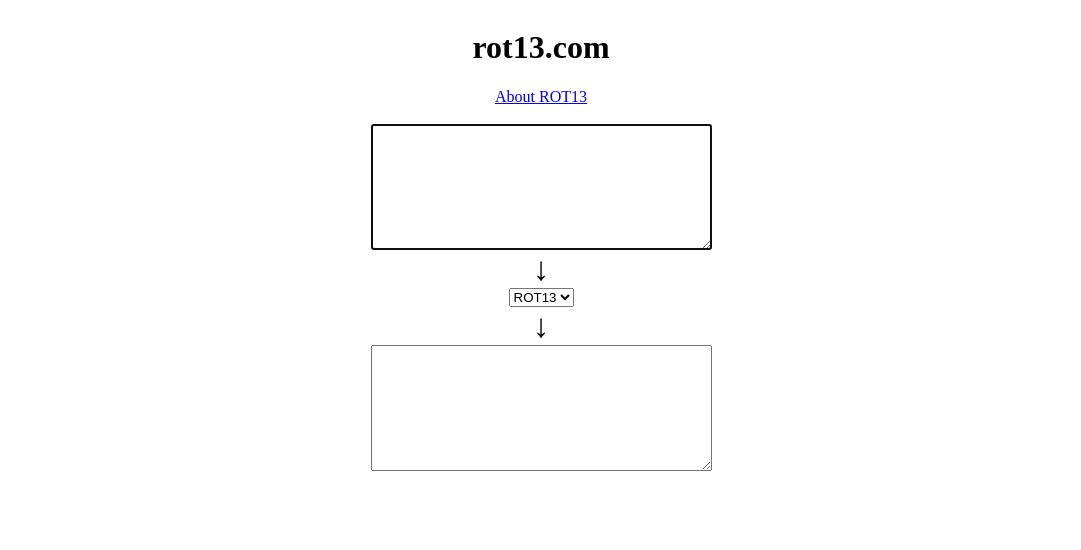
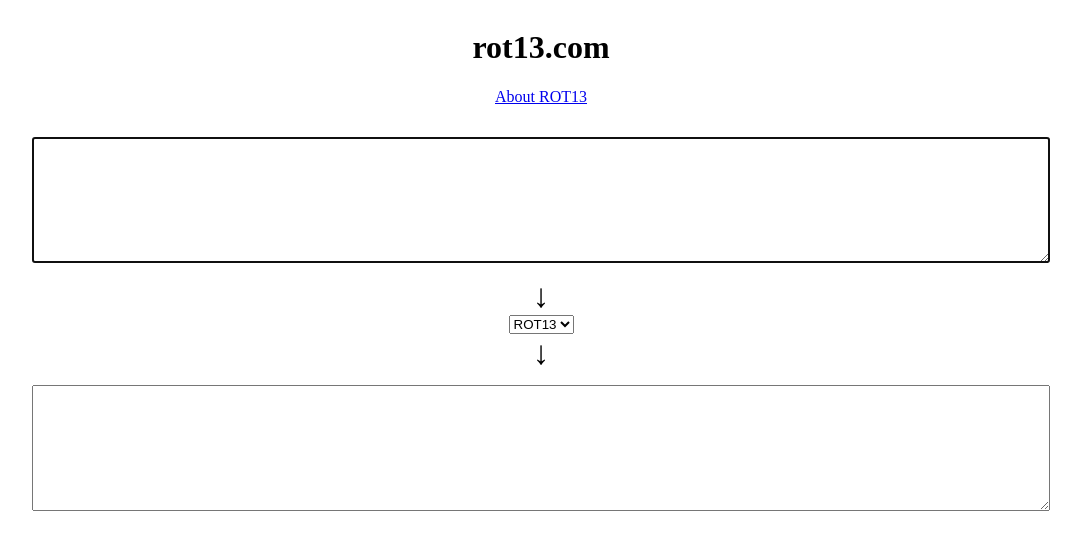
Before and after one commit to wisdom209/rot-13_clone, a plain HTML site: page index.html in a window 1280 px wide. Shown: the whole page, without its empty margins (99-1180 px from the left). Drawn offline with Linux system fonts and the light colour scheme.

Commit message:
major fix

```diff
--- a/index.html
+++ b/index.html
@@ -9,16 +9,17 @@
 	<script src="./js/index.js"></script>
 </head>
 
-<body id="app" style="display: flex; flex: 1; flex-direction: column; align-items: center; margin-left: 20%; margin-right: 20%;">
+<body id="app"
+	style="display: flex; flex: 1; flex-direction: column; align-items: center;">
 
 	<h1>rot13.com</h1>
 
 
 	<a href="https://en.wikipedia.org/wiki/ROT13">About ROT13</a>
 
-	<br/>
+	<br />
 
-	<textarea id="rot_initial" name="rot_init" rows="8" cols="40" autofocus>
+	<textarea id="rot_initial" name="rot_init" rows="8" cols="40" autofocus style="width: 80%; margin: 1em">
 		</textarea>
 
 	<big>
@@ -65,7 +66,8 @@
 		</big>
 	</big>
 
-	<textarea id="rot_conversion" name="rot_init" rows="8" cols="40" style="caret-color: transparent;">
+	<textarea id="rot_conversion" name="rot_init" rows="8" cols="40"
+		style="caret-color: transparent; width: 80%;margin: 1em;">
 		</textarea>
 
 </body>
```
